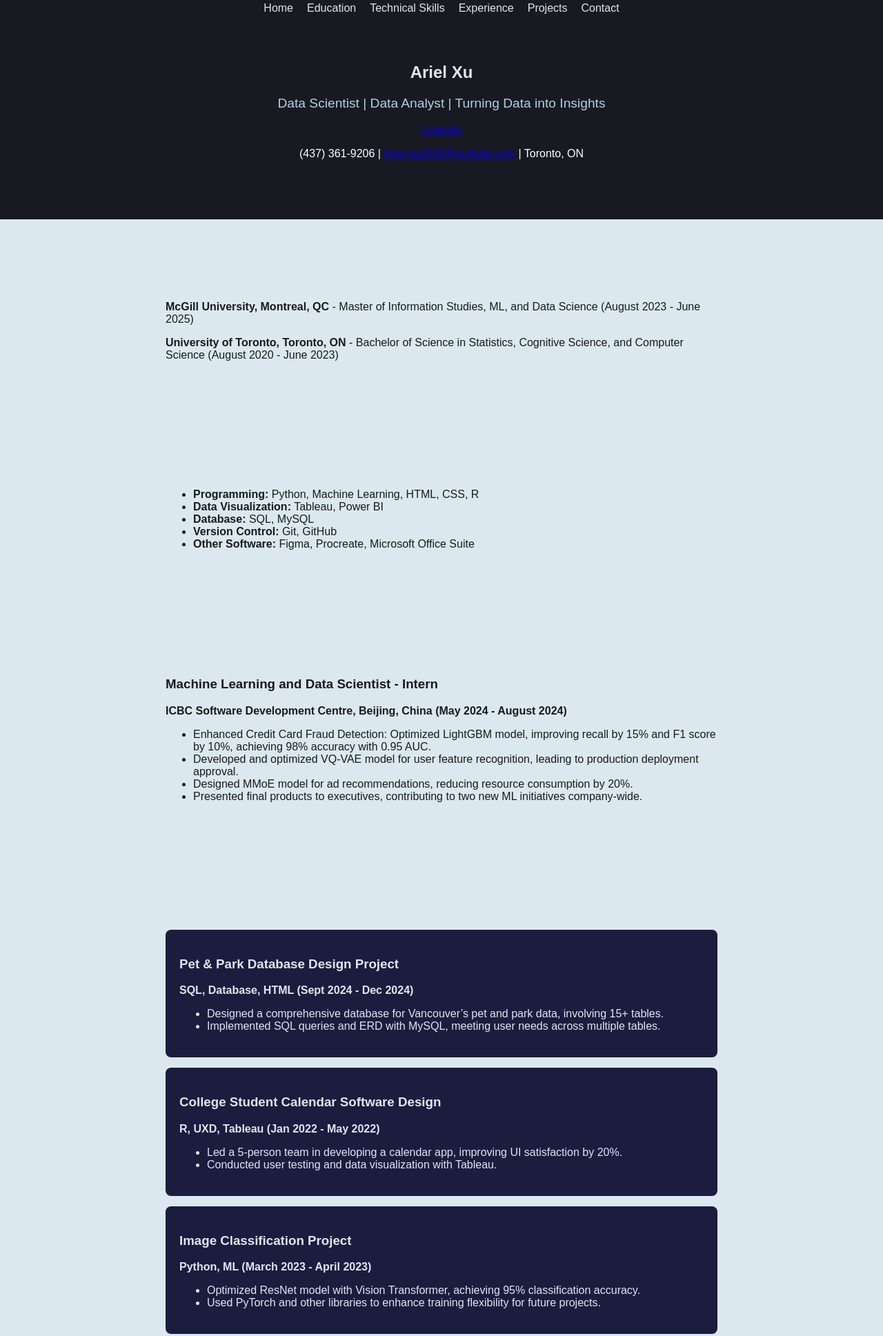
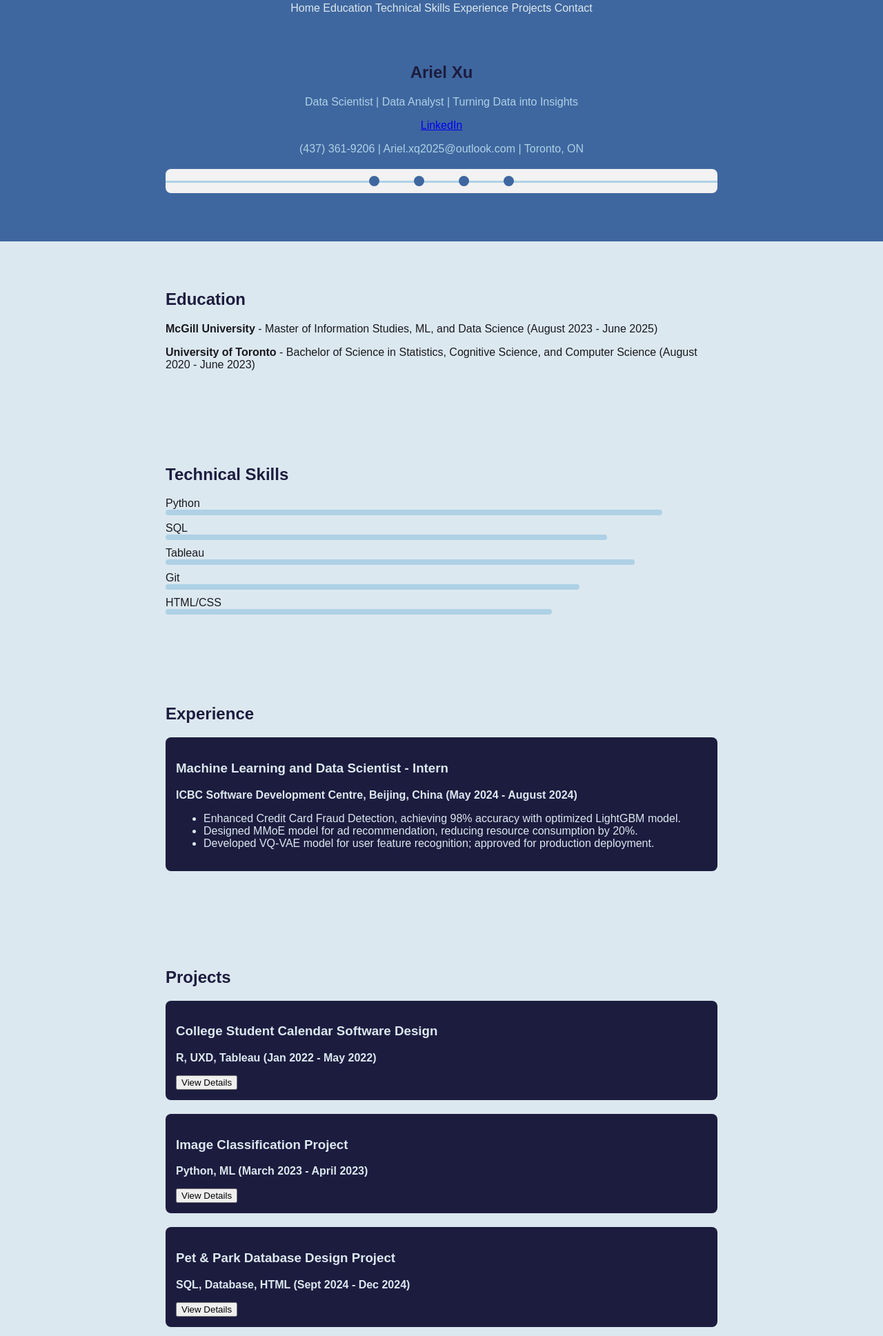
Before and after one commit to Ariel-Q/Ariel-Q.github.io, a plain HTML site: page personal_website.html in a window 1280 px wide. Shown: the part 17-1954 px from the top of the page at 69% size. Drawn offline with Linux system fonts and the light colour scheme; a web font is replaced by a local one.

Commit message:
interact

```diff
--- a/personal_website.html
+++ b/personal_website.html
@@ -5,14 +5,11 @@
   <meta name="viewport" content="width=device-width, initial-scale=1.0">
   <title>Ariel Xu - Data Scientist CV</title>
   <link rel="stylesheet" href="styles_2.css">
-  <link rel="preconnect" href="https://fonts.googleapis.com">
-  <link rel="preconnect" href="https://fonts.gstatic.com" crossorigin>
-  <link href="https://fonts.googleapis.com/css2?family=Edu+AU+VIC+WA+NT+Pre:wght@400..700&display=swap" rel="stylesheet">
-<!--  <link href="https://fonts.googleapis.com/css2?family=Monda&family=Martel+Sans&family=Biryani&display=swap" rel="stylesheet">-->
+  <link href="https://fonts.googleapis.com/css2?family=Monda&family=Martel+Sans&family=Biryani&display=swap" rel="stylesheet">
 </head>
 <body>
 
-<!-- Header Section -->
+<!-- Header Section with Timeline -->
 <header>
   <div class="navbar">
     <a href="#home">Home</a>
@@ -26,76 +23,106 @@
     <h1>Ariel Xu</h1>
     <p class="tagline">Data Scientist | Data Analyst | Turning Data into Insights</p>
     <a href="https://www.linkedin.com/in/qin-xu--ariel" target="_blank" class="linkedin-icon">LinkedIn</a>
-    <div class="contact-info">
-      <p>(437) 361-9206 | <a href="mailto:Ariel.xq2025@outlook.com">Ariel.xq2025@outlook.com</a> | Toronto, ON</p>
+    <p class="contact-info">(437) 361-9206 | Ariel.xq2025@outlook.com | Toronto, ON</p>
+    <div class="timeline">
+      <span class="timeline-dot" data-title="2020: Calendar Project" onclick="scrollToSection('#student-calendar')"></span>
+      <span class="timeline-dot" data-title="2023: Image Classification" onclick="scrollToSection('#image-classification')"></span>
+      <span class="timeline-dot" data-title="2024: ICBC Internship" onclick="scrollToSection('#icbc-internship')"></span>
+      <span class="timeline-dot" data-title="2024: Pet & Park DB" onclick="scrollToSection('#pet-db')"></span>
     </div>
   </section>
 </header>
 
-<!-- Education Section -->
+<!-- Education Section with Hover Details -->
 <section id="education" class="section">
   <h2>Education</h2>
-  <p><strong>McGill University, Montreal, QC</strong> - Master of Information Studies, ML, and Data Science (August 2023 - June 2025)</p>
-  <p><strong>University of Toronto, Toronto, ON</strong> - Bachelor of Science in Statistics, Cognitive Science, and Computer Science (August 2020 - June 2023)</p>
+  <p><strong>McGill University</strong> - Master of Information Studies, ML, and Data Science (August 2023 - June 2025)</p>
+  <p><strong>University of Toronto</strong> - Bachelor of Science in Statistics, Cognitive Science, and Computer Science (August 2020 - June 2023)</p>
 </section>
 
-<!-- Technical Skills Section -->
+<!-- Technical Skills Section with Bar Charts -->
 <section id="skills" class="section">
   <h2>Technical Skills</h2>
-  <ul>
-    <li><strong>Programming:</strong> Python, Machine Learning, HTML, CSS, R</li>
-    <li><strong>Data Visualization:</strong> Tableau, Power BI</li>
-    <li><strong>Database:</strong> SQL, MySQL</li>
-    <li><strong>Version Control:</strong> Git, GitHub</li>
-    <li><strong>Other Software:</strong> Figma, Procreate, Microsoft Office Suite</li>
-  </ul>
+  <div class="skills-chart">
+    <div class="skill">Python <div class="bar" style="width: 90%;"></div></div>
+    <div class="skill">SQL <div class="bar" style="width: 80%;"></div></div>
+    <div class="skill">Tableau <div class="bar" style="width: 85%;"></div></div>
+    <div class="skill">Git <div class="bar" style="width: 75%;"></div></div>
+    <div class="skill">HTML/CSS <div class="bar" style="width: 70%;"></div></div>
+  </div>
 </section>
 
-<!-- Experience Section -->
+<!-- Experience Section with Interactive Mini-Dashboard -->
 <section id="experience" class="section">
-  <h2 >Experience</h2>
+  <h2>Experience</h2>
   <div class="job">
     <h3>Machine Learning and Data Scientist - Intern</h3>
     <p><strong>ICBC Software Development Centre, Beijing, China (May 2024 - August 2024)</strong></p>
     <ul>
-      <li>Enhanced Credit Card Fraud Detection: Optimized LightGBM model, improving recall by 15% and F1 score by 10%, achieving 98% accuracy with 0.95 AUC.</li>
-      <li>Developed and optimized VQ-VAE model for user feature recognition, leading to production deployment approval.</li>
-      <li>Designed MMoE model for ad recommendations, reducing resource consumption by 20%.</li>
-      <li>Presented final products to executives, contributing to two new ML initiatives company-wide.</li>
+      <li>Enhanced Credit Card Fraud Detection, achieving 98% accuracy with optimized LightGBM model.</li>
+      <li>Designed MMoE model for ad recommendation, reducing resource consumption by 20%.</li>
+      <li>Developed VQ-VAE model for user feature recognition; approved for production deployment.</li>
     </ul>
   </div>
 </section>
 
-<!-- Projects Section -->
+<!-- Projects Section with Interactive Buttons -->
 <section id="projects" class="section">
+  <script>
+    function toggleDetails(id) {
+      const details = document.getElementById(id);
+      if (details.style.display === "none" || !details.style.display) {
+        details.style.display = "block";
+      } else {
+        details.style.display = "none";
+      }
+    }
+  </script>
   <h2>Projects</h2>
-  <div class="project">
+
+  <!-- College Student Calendar Project -->
+  <div class="project" id="student-calendar">
+    <h3>College Student Calendar Software Design</h3>
+    <p><strong>R, UXD, Tableau (Jan 2022 - May 2022)</strong></p>
+    <button onclick="toggleDetails('calendar-details')">View Details</button>
+    <div id="calendar-details" class="project-details">
+      <ul>
+        <li>Led a 5-person team in developing a calendar application for college students.</li>
+        <li>Improved UI satisfaction by 20% after user testing with 20 participants.</li>
+        <li>Used R to analyze user feedback and Tableau for data visualization.</li>
+      </ul>
+    </div>
+  </div>
+
+  <!-- Image Classification Project -->
+  <div class="project" id="image-classification">
+    <h3>Image Classification Project</h3>
+    <p><strong>Python, ML (March 2023 - April 2023)</strong></p>
+    <button onclick="toggleDetails('image-classification-details')">View Details</button>
+    <div id="image-classification-details" class="project-details">
+      <ul>
+        <li>Optimized ResNet model using Vision Transformer, achieving 95% classification accuracy.</li>
+        <li>Processed 100,000 images to improve model accuracy by 15% over baseline.</li>
+      </ul>
+    </div>
+  </div>
+
+  <!-- Pet & Park Database Project -->
+  <div class="project" id="pet-db">
     <h3>Pet & Park Database Design Project</h3>
     <p><strong>SQL, Database, HTML (Sept 2024 - Dec 2024)</strong></p>
-    <ul>
-      <li>Designed a comprehensive database for Vancouver’s pet and park data, involving 15+ tables.</li>
-      <li>Implemented SQL queries and ERD with MySQL, meeting user needs across multiple tables.</li>
-    </ul>
-  </div>
-  <div class="project">
-    <h3>College Student Calendar Software Design</h3>
-    <p><strong>R, UXD, Tableau (Jan 2022 - May 2022)</strong></p>
-    <ul>
-      <li>Led a 5-person team in developing a calendar app, improving UI satisfaction by 20%.</li>
-      <li>Conducted user testing and data visualization with Tableau.</li>
-    </ul>
-  </div>
-  <div class="project">
-    <h3>Image Classification Project</h3>
-    <p><strong>Python, ML (March 2023 - April 2023)</strong></p>
-    <ul>
-      <li>Optimized ResNet model with Vision Transformer, achieving 95% classification accuracy.</li>
-      <li>Used PyTorch and other libraries to enhance training flexibility for future projects.</li>
-    </ul>
+    <button onclick="toggleDetails('pet-db-details')">View Details</button>
+    <div id="pet-db-details" class="project-details">
+      <ul>
+        <li>Designed a database integrating Vancouver's pet and park data, involving 15+ tables.</li>
+        <li>Created a relational format from unstructured data for stakeholder needs.</li>
+        <li>Built user interface using HTML and JavaScript for complex queries.</li>
+      </ul>
+    </div>
   </div>
 </section>
 
-<!-- Contact Section -->
+<!-- Contact Section with Contact Form -->
 <section id="contact" class="section">
   <h2>Contact</h2>
   <form class="contact-form">
@@ -106,9 +133,10 @@
   </form>
 </section>
 
-<!-- Footer -->
+<!-- Footer with Resume Download -->
 <footer>
   <p>Connect with me on <a href="https://www.linkedin.com/in/qin-xu--ariel">LinkedIn</a> or email me for inquiries.</p>
+  <button onclick="downloadResume()">Download Resume</button>
 </footer>
 
 </body>
@@ -116,5 +144,8 @@
   function scrollToSection(sectionId) {
     document.querySelector(sectionId).scrollIntoView({ behavior: 'smooth' });
   }
+  function downloadResume() {
+    window.open('resume.pdf', '_blank');
+  }
 </script>
 </html>
--- a/styles_2.css
+++ b/styles_2.css
@@ -18,16 +18,10 @@ body {
 }
 
 header {
-    background-color: var(--raisin-black);
-    color: white;
+    background-color: var(--lapis-lazuli);
+    color: var(--alice-blue);
     text-align: center;
     padding: 20px;
-}
-
-.navbar {
-    display: flex;
-    justify-content: center;
-    gap: 20px;
 }
 
 .navbar a {
@@ -44,64 +38,143 @@ header {
 
 h1, h2 {
     font-family: var(--font-secondary);
-    color: var(--alice-blue);
-    /*font-family: "Edu AU VIC WA NT Pre", cursive;*/
-    font-optical-sizing: auto;
-    font-weight: 900;
-    font-style: normal;
+    color: var(--space-cadet);
 }
 
-.tagline {
+.tagline, .contact-info {
     font-family: var(--font-accent);
-    font-size: 1.2em;
     color: var(--columbia-blue);
 }
 
+/* Timeline Styles */
 .timeline {
+    display: flex;
+    justify-content: center;
+    align-items: center;
+    position: relative;
     margin-top: 20px;
+    padding: 10px; /* Add padding to ensure visibility */
+    gap: 50px;
+    background-color: #f2f2f2; /* Temporary background color for visibility */
+    z-index: 2; /* Bring the timeline forward */
+    border-radius: 8px;
+}
+
+.timeline::before {
+    content: "";
+    position: absolute;
+    top: 50%;
+    left: 0;
+    width: 100%;
+    height: 3px;
+    background-color: var(--columbia-blue);
+    z-index: -1; /* Keep this below the timeline dots */
 }
 
 .timeline-dot {
+    position: relative;
+    width: 15px;
+    height: 15px;
+    background-color: var(--lapis-lazuli);
+    border-radius: 50%;
+    cursor: pointer;
+    transition: background-color 0.3s ease;
+    z-index: 3; /* Ensure dots are above the line */
+}
+
+/* Hover Effect: Show Time and Title */
+.timeline-dot::after {
+    content: attr(data-title);
+    position: absolute;
+    bottom: 25px;
+    left: 50%;
+    transform: translateX(-50%);
+    white-space: nowrap;
+    padding: 5px 10px;
     background-color: var(--lapis-lazuli);
     color: white;
-    padding: 10px;
-    border-radius: 50%;
-    cursor: pointer;
-    display: inline-block;
+    border-radius: 4px;
+    font-size: 12px;
+    opacity: 0;
+    pointer-events: none;
+    transition: opacity 0.3s ease;
 }
 
-.skills {
-    display: flex;
-    flex-wrap: wrap;
-    gap: 10px;
+.timeline-dot:hover::after {
+    opacity: 1;
+}
+/*!* Hover Effect: Show Time and Title *!*/
+/*.timeline-dot::after {*/
+/*    opacity: 1;*/
+/*    content: attr(data-title);*/
+/*    position: absolute;*/
+/*    bottom: 25px;*/
+/*    left: 50%;*/
+/*    transform: translateX(-50%);*/
+/*    white-space: nowrap;*/
+/*    padding: 5px 10px;*/
+/*    background-color: var(--lapis-lazuli);*/
+/*    color: white;*/
+/*    border-radius: 4px;*/
+/*    font-size: 12px;*/
+/*    opacity: 0;*/
+/*    pointer-events: none;*/
+/*    transition: opacity 0.3s ease;*/
+/*}*/
+
+/*.timeline-dot:hover {*/
+/*    background-color: var(--columbia-blue);*/
+/*}*/
+
+.timeline-dot:hover::after {
+    opacity: 1;
 }
 
-.skill {
-    background-color: var(--columbia-blue);
-    color: white;
-    padding: 5px 10px;
+.skills-chart .skill {
+    margin: 10px 0;
+}
+.project-details {
+    display: none; /* Hide project details initially */
+    margin-top: 10px;
+    padding: 10px;
+    background-color: var(--alice-blue);
+    color: var(--raisin-black);
+    border: 1px solid var(--lapis-lazuli);
     border-radius: 5px;
-    font-family: var(--font-accent);
 }
 
-.project {
+.project-details ul {
+    margin: 0;
+    padding: 0;
+    list-style-type: disc;
+    padding-left: 20px;
+}
+
+.bar {
+    background-color: var(--columbia-blue);
+    height: 8px;
+    border-radius: 5px;
+}
+
+/* Experience, Projects, and Contact Sections */
+.job, .project {
     background-color: var(--space-cadet);
     color: var(--alice-blue);
-    padding: 20px;
+    padding: 15px;
+    margin-bottom: 20px;
     border-radius: 8px;
-    margin-bottom: 15px;
 }
 
 .contact-form input, .contact-form textarea {
     width: 100%;
     padding: 10px;
     margin: 10px 0;
+    border-radius: 5px;
     border: 1px solid var(--lapis-lazuli);
-    border-radius: 5px;
 }
 
 .contact-form button {
-    background-color: var(--lapis-lazuli);
+    background-color: var(--space-cadet);
     color: white;
     border: none;
     padding: 10px 20px;
@@ -109,6 +182,7 @@ h1, h2 {
     cursor: pointer;
 }
 
+/* Footer */
 footer {
     background-color: var(--raisin-black);
     color: white;
@@ -116,3 +190,17 @@ footer {
     padding: 20px;
     font-family: var(--font-secondary);
 }
+
+footer button {
+    background-color: var(--columbia-blue);
+    color: white;
+    padding: 10px 15px;
+    border: none;
+    border-radius: 5px;
+    cursor: pointer;
+    transition: background-color 0.3s ease;
+}
+
+footer button:hover {
+    background-color: var(--lapis-lazuli);
+}
```
